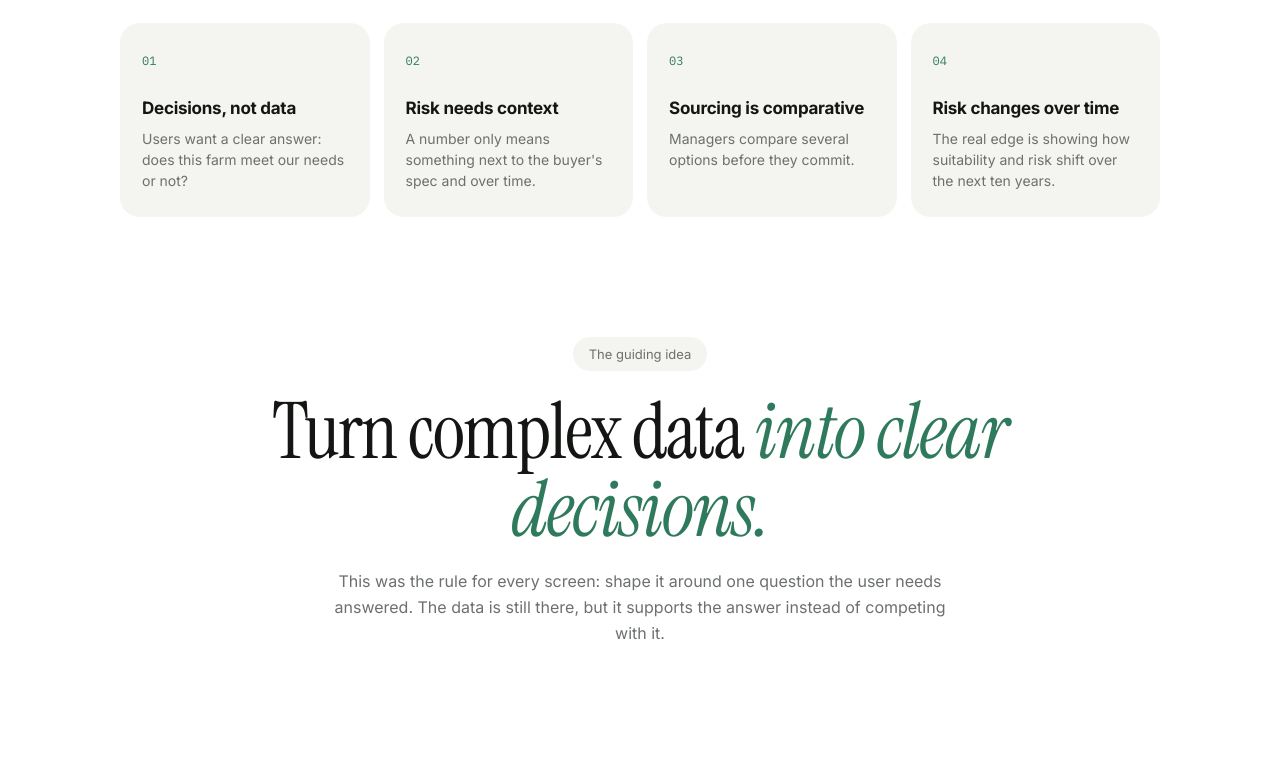
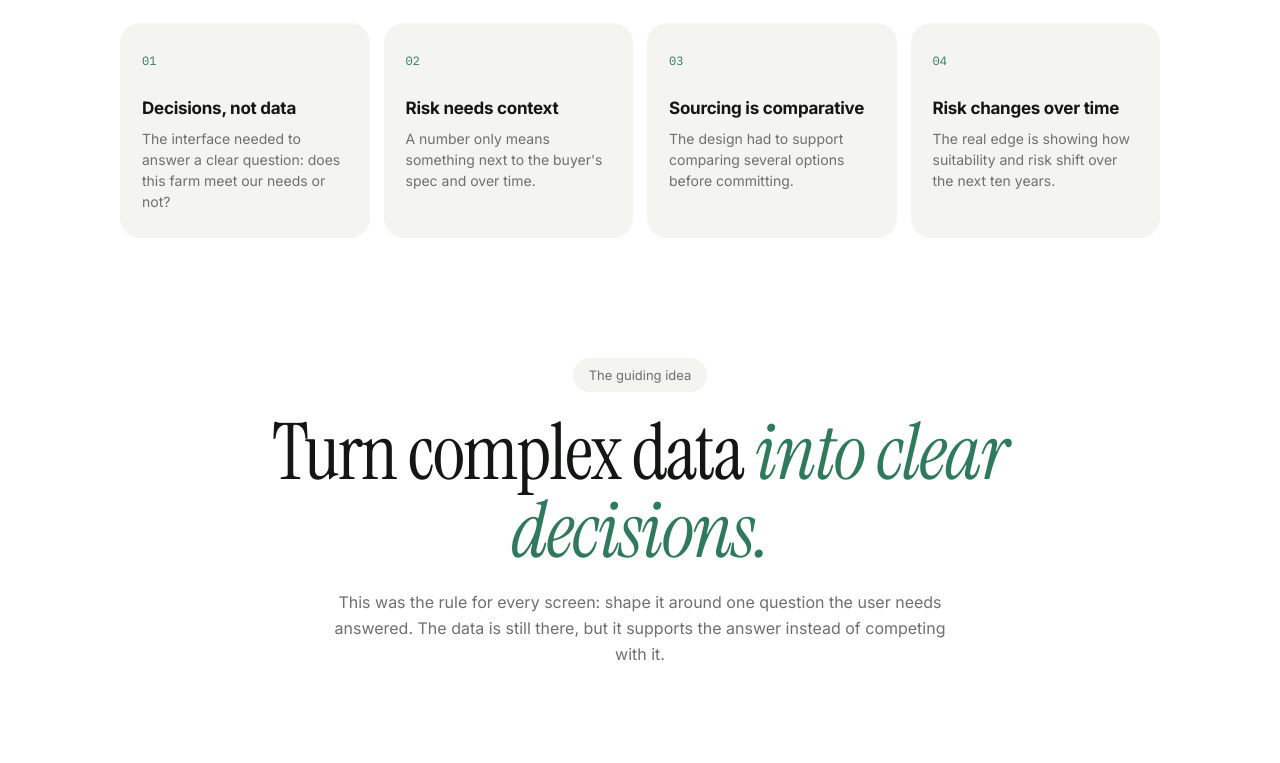
Before and after one commit to stavsharon50-prog/stav-sharon-portfolio, a plain HTML site: page croptimize.html in a window 1280 px wide. Shown: the part 2840-3603 px from the top of the page. Drawn offline with Linux system fonts and the light colour scheme.

Commit message:
Croptimize: phrase considerations as design assumptions
Co-Authored-By: Claude Opus 5.5 <noreply@anthropic.com>
Claude-Session: https://claude.ai/code/session_01CtJMhSDcaoHtKvLkT4328p

```diff
--- a/croptimize.html
+++ b/croptimize.html
@@ -217,9 +217,9 @@ footer{padding:40px var(--pad) 56px;max-width:1240px;margin:0 auto;display:flex;
   <p class="lbl" style="border:0;margin-top:40px">Design considerations</p>
  </div>
  <div class="w"><div class="cards rv">
-  <div class="card"><span class="no">01</span><h4>Decisions, not data</h4><p>Users want a clear answer: does this farm meet our needs or not?</p></div>
+  <div class="card"><span class="no">01</span><h4>Decisions, not data</h4><p>The interface needed to answer a clear question: does this farm meet our needs or not?</p></div>
   <div class="card"><span class="no">02</span><h4>Risk needs context</h4><p>A number only means something next to the buyer's spec and over time.</p></div>
-  <div class="card"><span class="no">03</span><h4>Sourcing is comparative</h4><p>Managers compare several options before they commit.</p></div>
+  <div class="card"><span class="no">03</span><h4>Sourcing is comparative</h4><p>The design had to support comparing several options before committing.</p></div>
   <div class="card"><span class="no">04</span><h4>Risk changes over time</h4><p>The real edge is showing how suitability and risk shift over the next ten years.</p></div>
  </div></div>
 </section>
@@ -324,7 +324,7 @@ footer{padding:40px var(--pad) 56px;max-width:1240px;margin:0 auto;display:flex;
    <div class="pts">
     <div><h4>The usability problem</h4><p>Satellite imagery has its own greens, browns and reds, the same colors the risk scale relies on. Farm outlines and labels got lost in the terrain, and because risk sat in a different map, users had to connect the two in their heads.</p></div>
     <div><h4>The decision</h4><p>A quiet vector base where the only strong color is risk. Farms are pins in low, medium or high, with a legend on the map and the key facts in a tooltip. The risk layer is on by default.</p></div>
-    <div><h4>The trade-off</h4><p>Seeing the actual land can still matter, for example when checking a farm's boundaries, so satellite stayed as a toggle instead of being removed. The map gives up a bit of visual wow at first glance, in exchange for a map designed for faster scanning.</p></div>
+    <div><h4>The trade-off</h4><p>Seeing the actual land can still matter, for example when checking a farm's boundaries, so satellite stayed as a toggle instead of being removed. The map gives up a bit of visual wow at first glance, in exchange for making risk information easier to scan.</p></div>
    </div>
   </div>
  </div>
```
